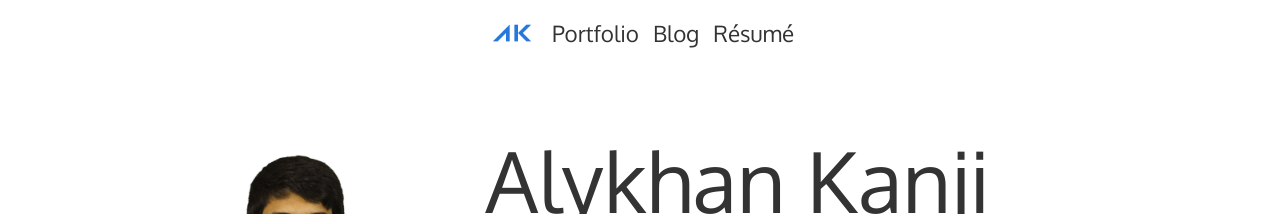
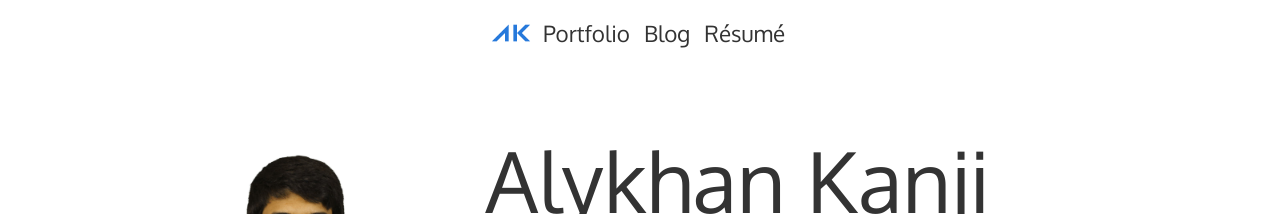
Before and after one commit to alykhank/alykhank.github.io, a Jekyll site: the page built from index.html, in a window 1280 px wide. Shown: the top 214 px of the page. Built offline with Jekyll 4.4.1, drawn with Linux system fonts in a browser that asks for light colours; nearby versions of some CDN libraries; comment, search, counter and statistics services are not loaded.

Commit message:
Adjust navbar sizing to fit in Chrome

```diff
--- a/css/styles.scss
+++ b/css/styles.scss
@@ -11,7 +11,7 @@ a {
 }
 
 .navbar-container {
-	width: 23em;
+	width: 22em;
 	margin: auto;
 }
 
@@ -35,7 +35,7 @@ a {
 }
 
 #nav-home {
-	padding: 8px 8px;
+	padding: 8px 0px;
 }
 
 .jumbotron,
```
